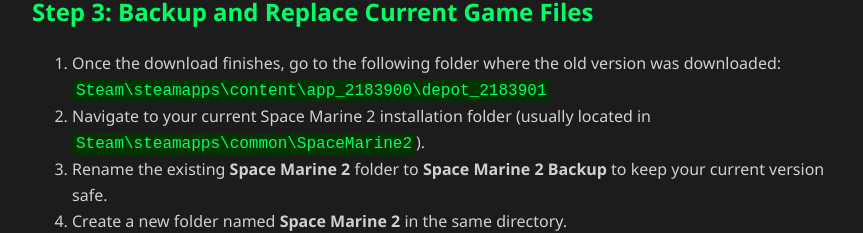
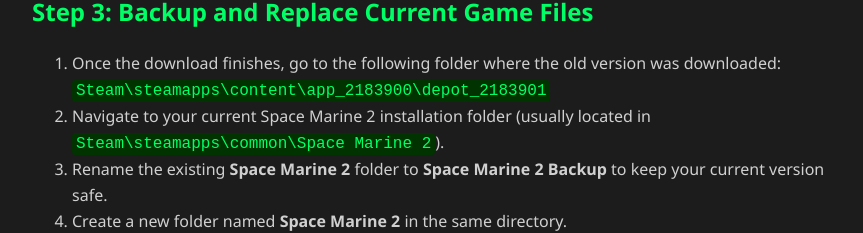
Before and after one commit to ThomasWhaley/WarhammerWorkshop, a plain HTML site: page index.html in a window 1280 px wide. Shown: the part 1257-1490 px from the top of the page, without its empty margins (208-1071 px from the left). Drawn offline with Linux system fonts and the light colour scheme.

Commit message:
Update index.html

```diff
--- a/index.html
+++ b/index.html
@@ -116,7 +116,7 @@
     <h2>Step 3: Backup and Replace Current Game Files</h2>
     <ol>
         <li>Once the download finishes, go to the following folder where the old version was downloaded: <code class="file-path">Steam\steamapps\content\app_2183900\depot_2183901</code></li>
-        <li>Navigate to your current Space Marine 2 installation folder (usually located in <code class="file-path">Steam\steamapps\common\SpaceMarine2</code>).</li>
+        <li>Navigate to your current Space Marine 2 installation folder (usually located in <code class="file-path">Steam\steamapps\common\Space Marine 2</code>).</li>
         <li>Rename the existing <strong>Space Marine 2</strong> folder to <strong>Space Marine 2 Backup</strong> to keep your current version safe.</li>
         <li>Create a new folder named <strong>Space Marine 2</strong> in the same directory.</li>
         <li>Copy the contents of the downloaded old version (from <code class="file-path">depot_2183901</code>) and paste them into the new <strong>Space Marine 2</strong> folder you just created.</li>
```
